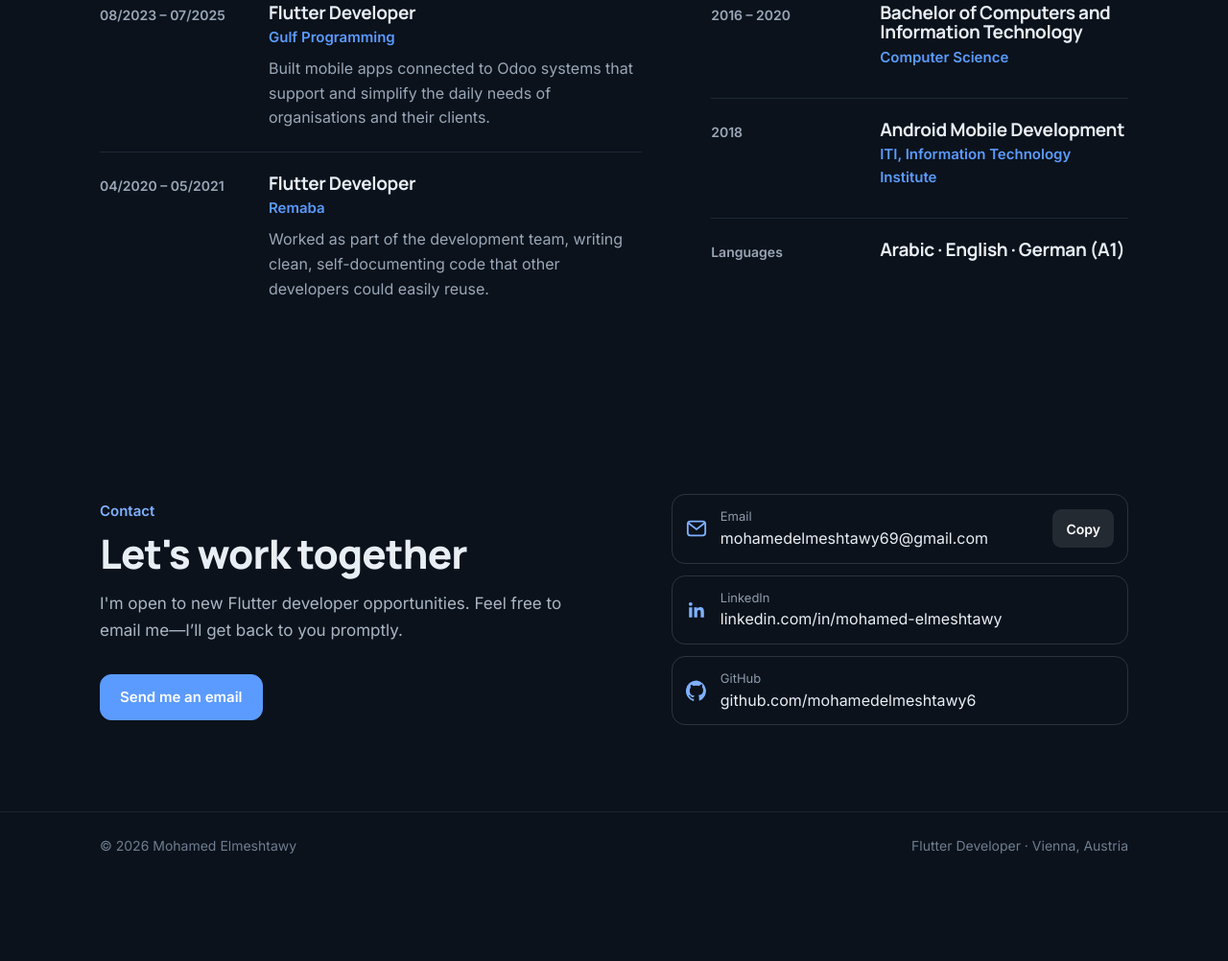
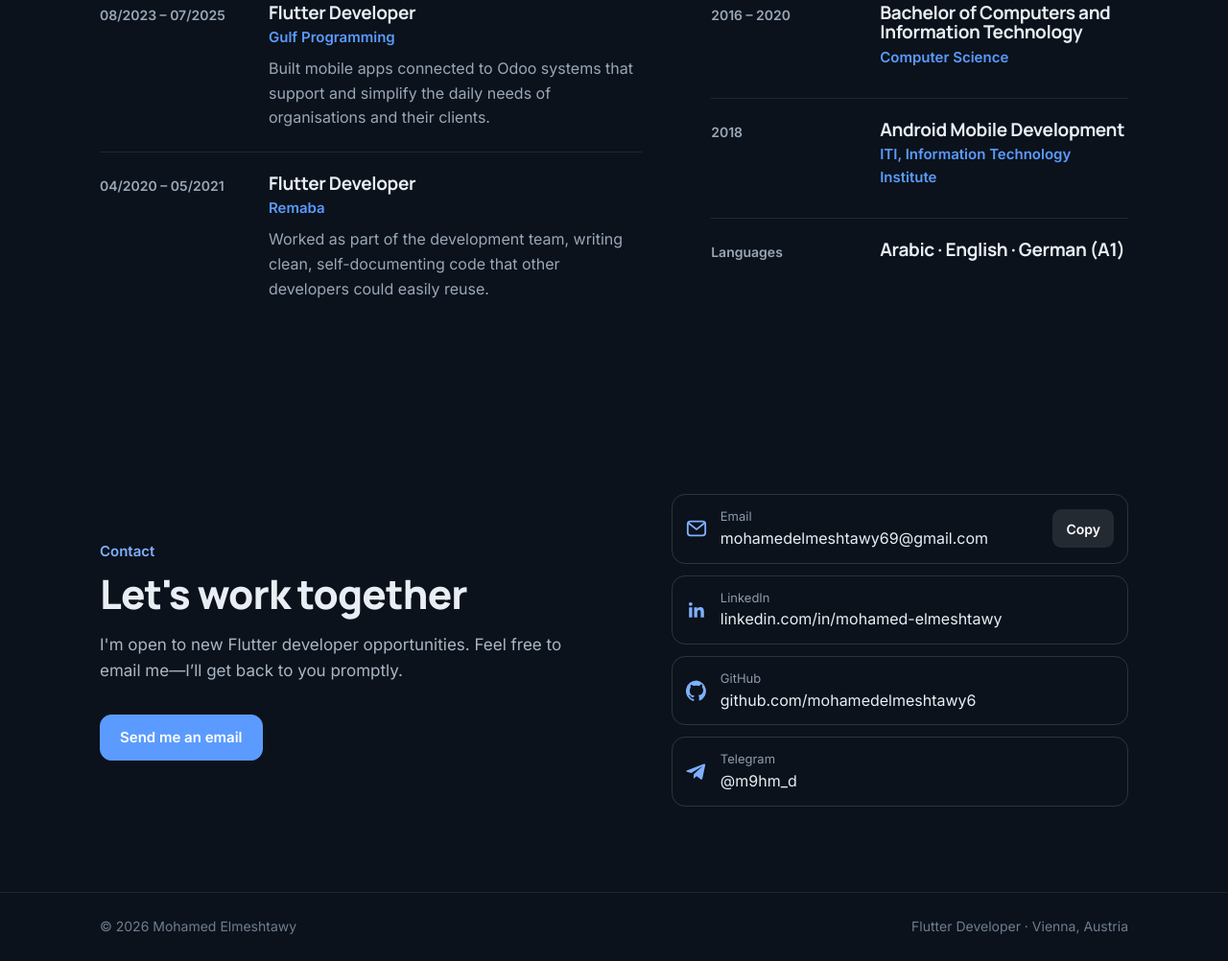
Before and after one commit to mohamedelmeshtawy6/mohamedelmeshtawy6.github.io, a plain HTML site: page index.html in a window 1280 px wide. Shown: the part 3200-4202 px from the top of the page at 96% size. Before the commit the page ends 4117 px from the top, so only its background shows below. Drawn offline with Linux system fonts and the light colour scheme.

Commit message:
Add files via upload

```diff
--- a/index.html
+++ b/index.html
@@ -217,6 +217,7 @@ footer .wrap{display:flex;flex-wrap:wrap;justify-content:space-between;gap:8px;p
         <div class="row"><a class="mail" href="mailto:mohamedelmeshtawy69@gmail.com?subject=Flutter%20Developer%20opportunity" data-mail><svg viewBox="0 0 24 24" fill="none" stroke="currentColor" stroke-width="2" aria-hidden="true"><rect x="2" y="4" width="20" height="16" rx="3"/><path d="m3 6 9 7 9-7"/></svg><div><small>Email</small><span class="addr">mohamedelmeshtawy69@gmail.com</span></div></a><button class="copy" id="copy">Copy</button></div>
         <a class="row" href="https://www.linkedin.com/in/mohamed-elmeshtawy/" target="_blank" rel="noopener"><svg viewBox="0 0 24 24" fill="currentColor" aria-hidden="true"><path d="M20.4 20.5h-3.6v-5.6c0-1.3 0-3-1.8-3s-2.1 1.4-2.1 2.9v5.7H9.3V9h3.4v1.6h.1c.5-.9 1.6-1.8 3.4-1.8 3.6 0 4.3 2.4 4.3 5.5v6.2zM5.3 7.4a2.1 2.1 0 1 1 0-4.2 2.1 2.1 0 0 1 0 4.2zM7.1 20.5H3.5V9h3.6v11.5z"/></svg><div><small>LinkedIn</small>linkedin.com/in/mohamed-elmeshtawy</div></a>
         <a class="row" href="https://github.com/mohamedelmeshtawy6" target="_blank" rel="noopener"><svg viewBox="0 0 24 24" fill="currentColor" aria-hidden="true"><path d="M12 .5a12 12 0 0 0-3.8 23.4c.6.1.8-.3.8-.6v-2c-3.3.7-4-1.6-4-1.6-.6-1.4-1.4-1.8-1.4-1.8-1-.7.1-.7.1-.7 1.2.1 1.8 1.2 1.8 1.2 1 1.8 2.8 1.3 3.5 1 .1-.8.4-1.3.7-1.6-2.7-.3-5.5-1.3-5.5-5.9 0-1.3.5-2.4 1.2-3.2-.1-.3-.5-1.5.1-3.2 0 0 1-.3 3.3 1.2a11.5 11.5 0 0 1 6 0C17.3 4.7 18.3 5 18.3 5c.7 1.7.2 2.9.1 3.2.8.8 1.2 1.9 1.2 3.2 0 4.6-2.8 5.6-5.5 5.9.4.4.8 1.1.8 2.2v3.3c0 .3.2.7.8.6A12 12 0 0 0 12 .5z"/></svg><div><small>GitHub</small>github.com/mohamedelmeshtawy6</div></a>
+        <a class="row" href="https://t.me/m9hm_d" target="_blank" rel="noopener"><svg viewBox="0 0 24 24" fill="currentColor" aria-hidden="true"><path d="M21.9 4.3 18.7 19.4c-.2 1.1-.9 1.3-1.8.8l-4.9-3.6-2.4 2.3c-.3.3-.5.5-1 .5l.3-5 9.2-8.3c.4-.4-.1-.6-.6-.2L6.1 13.1 1.2 11.6c-1.1-.3-1.1-1 .2-1.5L20.4 2.8c.9-.3 1.7.2 1.5 1.5z"/></svg><div><small>Telegram</small>@m9hm_d</div></a>
       </div>
     </div>
   </section>
```
